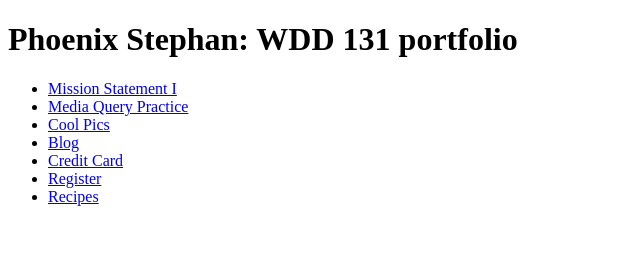
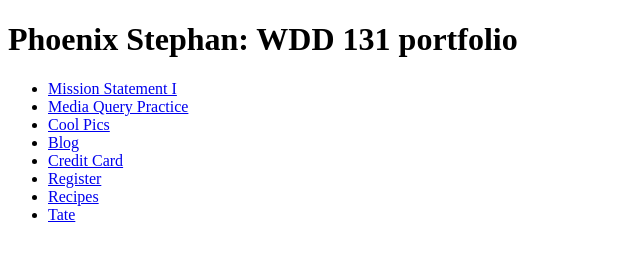
Before and after one commit to Phoenix489/wdd131, a plain HTML site: page index.html in a window 1280 px wide. Shown: the full height of the page, 0-640 px from the left. Drawn offline with Linux system fonts and the light colour scheme.

Commit message:
main branch added

```diff
--- a/index.html
+++ b/index.html
@@ -20,6 +20,7 @@
                 <li><a href="creditcard/index.html">Credit Card</a></li>
                 <li><a href="register/index.html">Register</a></li>
                 <li><a href="recipes/index.html">Recipes</a></li>
+                <li><a href="tate/index.html">Tate</a></li>
             </ul>
         </nav>
     </header>
```
